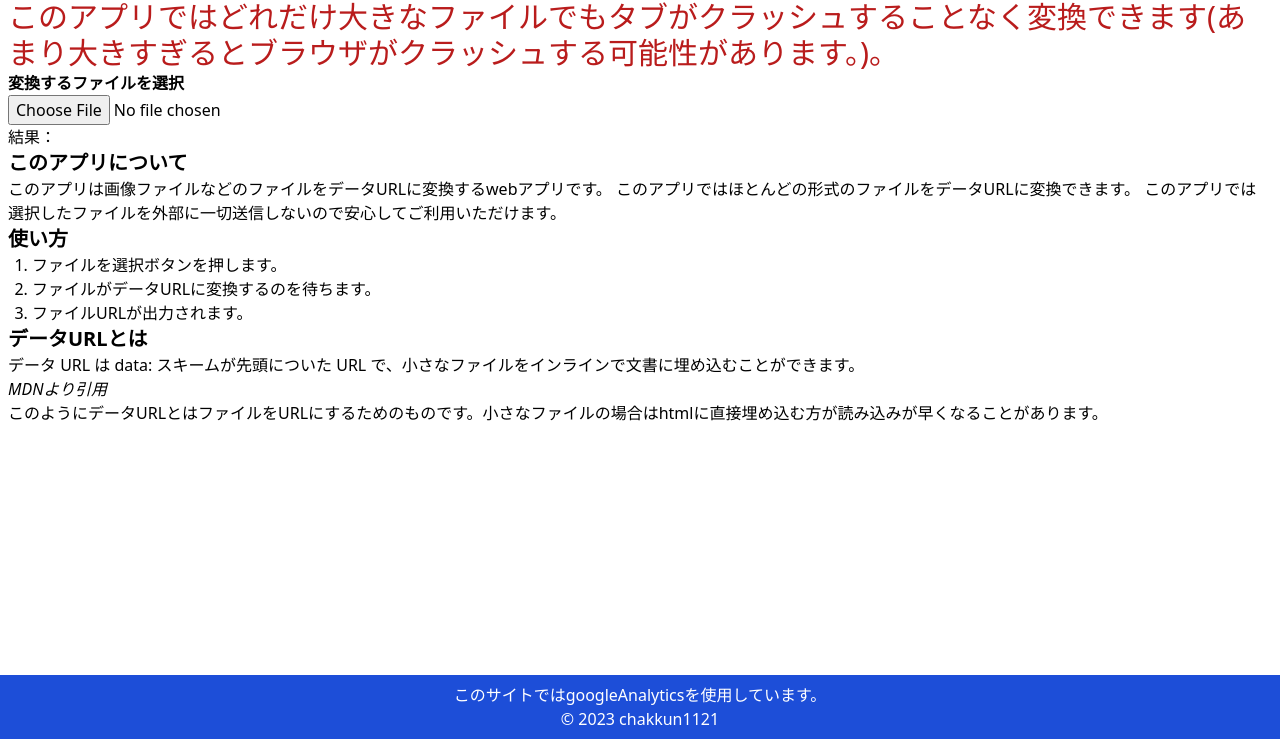
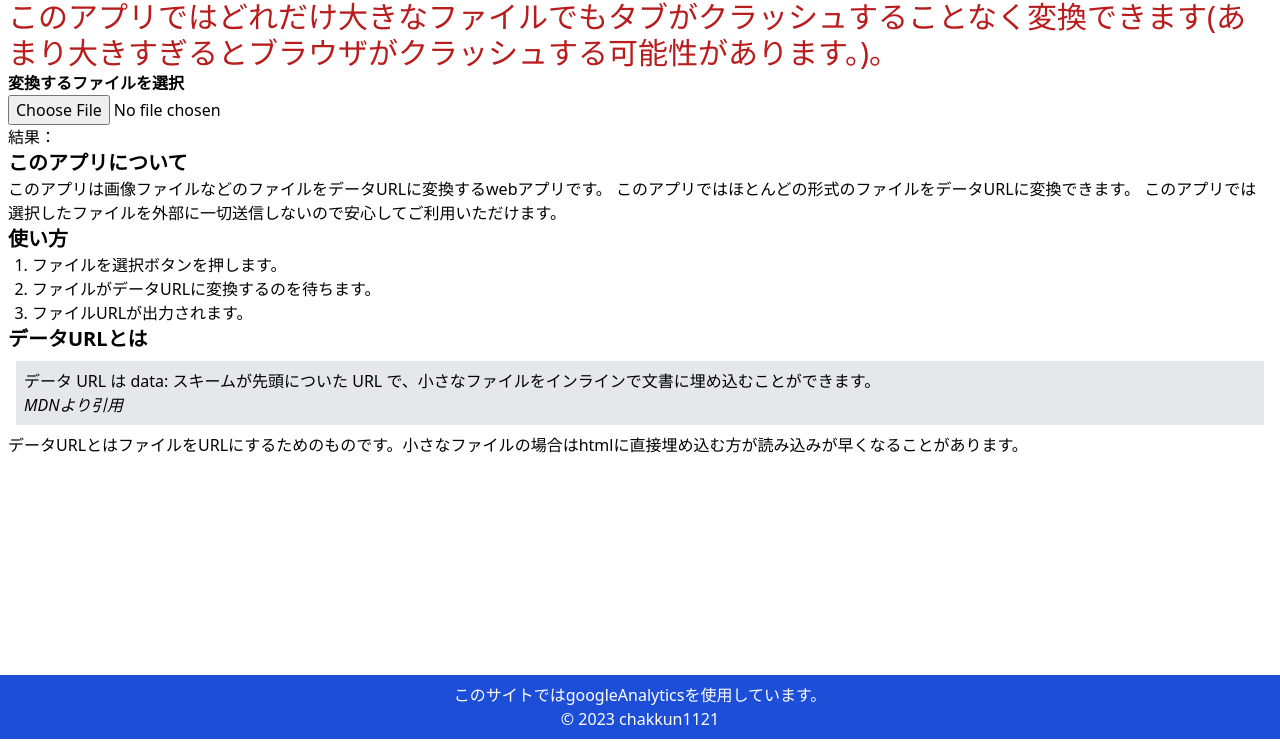
Before and after one commit to chakkun1121/dataURL, a website: page index.html in a window 1280 px wide. Shown: the part 61-803 px from the top of the page. Drawn offline with Linux system fonts and the light colour scheme.

Commit message:
スタイルの変更

```diff
--- a/index.html
+++ b/index.html
@@ -65,6 +65,7 @@
         <h2 class="text-xl font-bold">データURLとは</h2>
         <blockquote
           cite="https://developer.mozilla.org/ja/docs/Web/HTTP/Basics_of_HTTP/Data_URLs"
+          class="bg-gray-200 m-2 p-2"
         >
           <p>
             データ URL は data: スキームが先頭についた URL
@@ -80,7 +81,7 @@
           </cite>
         </blockquote>
         <p>
-          このようにデータURLとはファイルをURLにするためのものです。小さなファイルの場合はhtmlに直接埋め込む方が読み込みが早くなることがあります。
+          データURLとはファイルをURLにするためのものです。小さなファイルの場合はhtmlに直接埋め込む方が読み込みが早くなることがあります。
         </p>
       </section>
     </main>
```
Also changed, not shown: tailwind.css.
